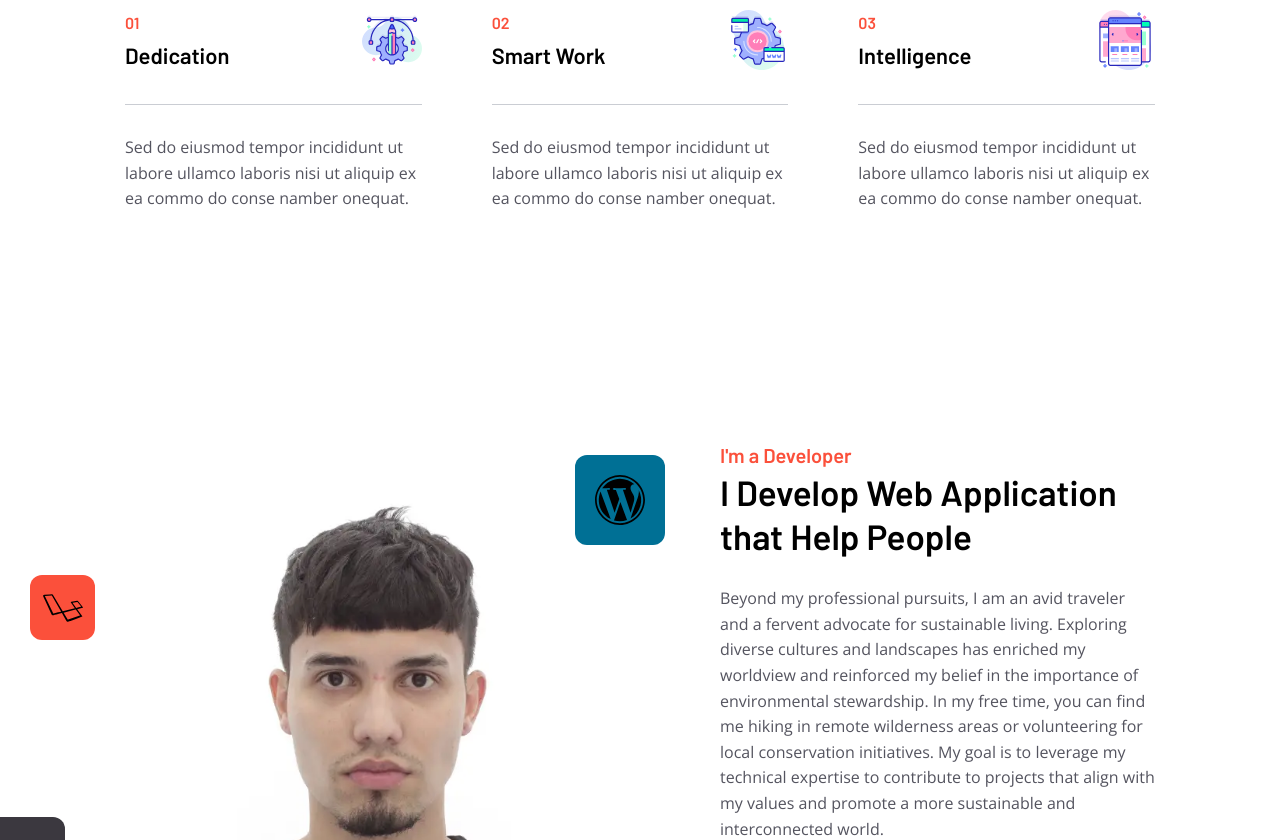
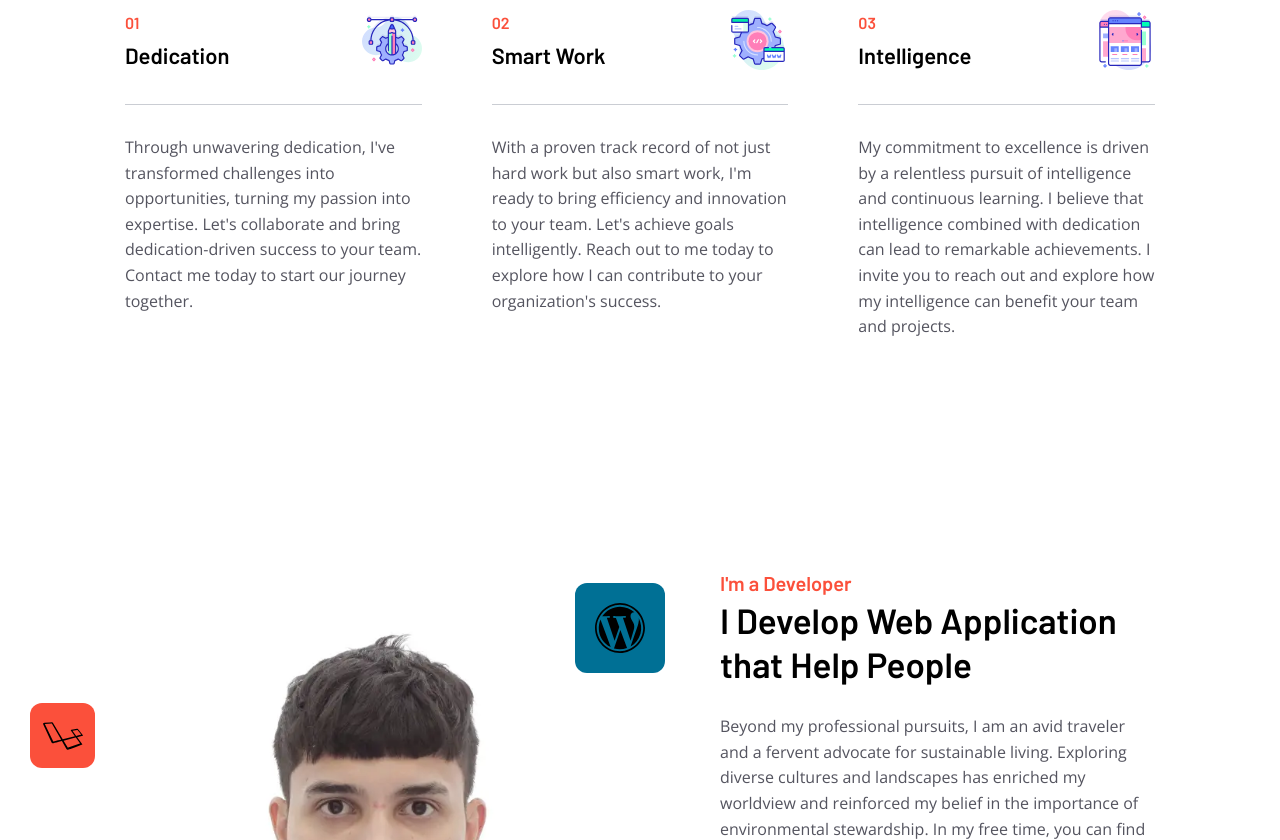
Before and after one commit to juangruoficial/Portafolio, a React (Vite) app: page / in a window 1280 px wide. Shown: the part 980-1820 px from the top of the page. Built offline with nearby package versions, Linux system fonts and the light colour scheme.

Commit message:
Giving semantic to the container plus some styles

```diff
--- a/public/styles/globals.css
+++ b/public/styles/globals.css
@@ -39,8 +39,8 @@ html {
   width: 22px;
   display: block;
   height: 22px;
-  margin-top: -5px;
-  margin-left: -4.5px;
+  margin-top: -3px;
+  margin-left: -3px;
   transition: all 0.5s ease;
 }
 .contact .button a,
--- a/src/components/Features.jsx
+++ b/src/components/Features.jsx
@@ -9,17 +9,17 @@ const Features = () => {
     {
       title: "Dedication",
       icon: "/images/svg/design.svg",
-      text: "Sed do eiusmod tempor incididunt ut labore ullamco laboris nisi ut aliquip ex ea commo do conse namber onequat.",
+      text: "Through unwavering dedication, I've transformed challenges into opportunities, turning my passion into expertise. Let's collaborate and bring dedication-driven success to your team. Contact me today to start our journey together.",
     },
     {
       title: "Smart Work",
       icon: "/images/svg/development.svg",
-      text: "Sed do eiusmod tempor incididunt ut labore ullamco laboris nisi ut aliquip ex ea commo do conse namber onequat.",
+      text: "With a proven track record of not just hard work but also smart work, I'm ready to bring efficiency and innovation to your team. Let's achieve goals intelligently. Reach out to me today to explore how I can contribute to your organization's success.",
     },
     {
       title: "Intelligence",
       icon: "/images/svg/landing.svg",
-      text: "Sed do eiusmod tempor incididunt ut labore ullamco laboris nisi ut aliquip ex ea commo do conse namber onequat.",
+      text: "My commitment to excellence is driven by a relentless pursuit of intelligence and continuous learning. I believe that intelligence combined with dedication can lead to remarkable achievements. I invite you to reach out and explore how my intelligence can benefit your team and projects.",
     },
   ];
 
@@ -29,17 +29,7 @@ const Features = () => {
         <section className="features_list">
           <ul>
             {features_list.map((feature, i) => (
-              <motion.li
-                ref={ref}
-                key={i}
-                initial={{ opacity: 0, y: 20 }}
-                animate={{
-                  opacity: inView ? 1 : 0,
-                  y: inView ? 0 : 20,
-                  scale: inView ? 1 : 0.75,
-                }}
-                transition={{ duration: 0.6, delay: i * 0.2 }}
-              >
+              <li ref={ref} key={i}>
                 <div className="list_inner">
                   <div className="short">
                     <div className="title">
@@ -54,7 +44,7 @@ const Features = () => {
                     <p>{feature.text}</p>
                   </div>
                 </div>
-              </motion.li>
+              </li>
             ))}
           </ul>
         </section>
--- a/src/components/Service.jsx
+++ b/src/components/Service.jsx
@@ -1,6 +1,6 @@
 import { useState } from "react";
 import ServicePopup from "./popup/ServicePopup.jsx";
-import { motion } from "framer-motion";
+
 import { useInView } from "react-intersection-observer";
 const serviceData = [
   {
@@ -45,7 +45,9 @@ const serviceData = [
   },
 ];
 const Service = () => {
-  const [ref, inView] = useInView();
+  const [ref, inView] = useInView({
+    threshold: 0.3, // Cambia el umbral a 0.5 para activar la animación cuando el elemento esté al menos 50% visible.
+  });
   const [activeData, setActiveData] = useState({});
   const [open, setOpen] = useState(false);
   return (
@@ -61,17 +63,7 @@ const Service = () => {
             <section className="service_list">
               <ul>
                 {serviceData.map((service, i) => (
-                  <motion.li
-                    ref={ref}
-                    key={i}
-                    initial={{ opacity: 0, y: 20 }}
-                    animate={{
-                      opacity: inView ? 1 : 0,
-                      y: inView ? 0 : 10,
-                      scale: inView ? 1 : 0.95,
-                    }}
-                    transition={{ duration: 0.6, delay: i * 0.1 }}
-                  >
+                  <li ref={ref} key={i}>
                     <section className="list_inner">
                       <img className="svg" src={service.icon} alt="" />
                       <h3 className="title">{service.name}</h3>
@@ -91,7 +83,7 @@ const Service = () => {
                         alt=""
                       />
                     </section>
-                  </motion.li>
+                  </li>
                 ))}
               </ul>
             </section>
--- a/src/layouts/Header.jsx
+++ b/src/layouts/Header.jsx
@@ -8,18 +8,18 @@ const Header = () => {
   }, []);
 
   return (
-    <div className="nav_header">
-      <div className="container">
-        <div className="header_inner">
-          <div className="logo">
+    <section className="nav_header">
+      <section className="container">
+        <section className="header_inner">
+          <aside className="logo">
             <a className="light" href="#">
               <img src="/images/about/logojuan.png" alt="" />
             </a>
             <a className="dark" href="#">
               <img src="/images/about/logojuandark.png" alt="" />
             </a>
-          </div>
-          <div className="menu">
+          </aside>
+          <section className="menu">
             <ul className="anchor_nav">
               <li className="current">
                 <a href="#home">Home</a>
@@ -53,10 +53,10 @@ const Header = () => {
                 </motion.a>
               </li>
             </ul>
-          </div>
-        </div>
-      </div>
-    </div>
+          </section>
+        </section>
+      </section>
+    </section>
   );
 };
 export default Header;
--- a/src/layouts/ScrollTop.jsx
+++ b/src/layouts/ScrollTop.jsx
@@ -7,15 +7,15 @@ const ScrollTop = () => {
   }, []);
 
   const textStyle = {
-    bottom: "190.75px",
-    fontSize: "26px",
+    bottom: "155.75px",
+    fontSize: "16px",
     fontWeight: "bold",
     color: "#FF5733",
   };
 
   const lineStyle = {
-    height: "10px",
-    width: "5px",
+    height: "5px",
+    width: "3px",
     backgroundColor: "#FF5733",
   };
 
```
